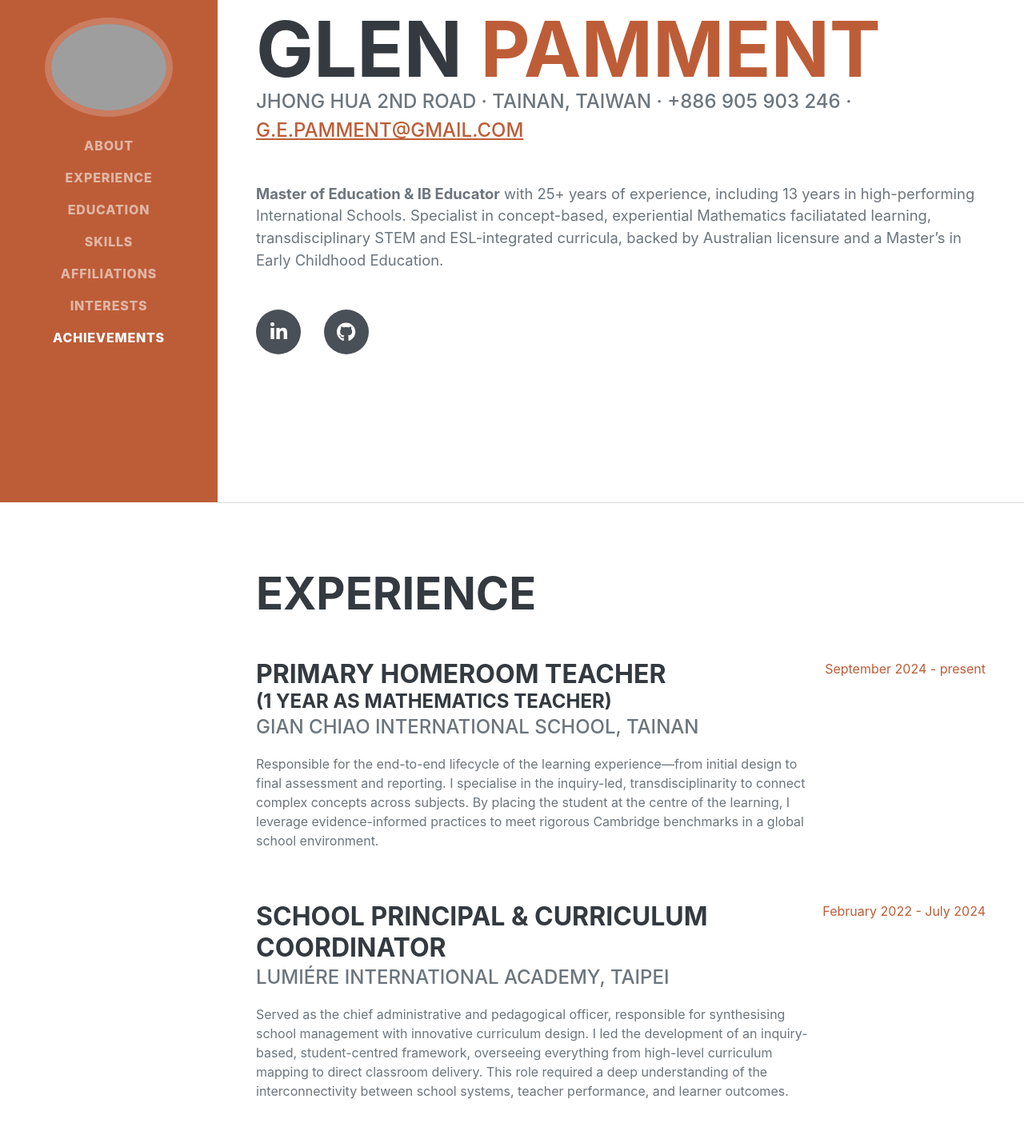
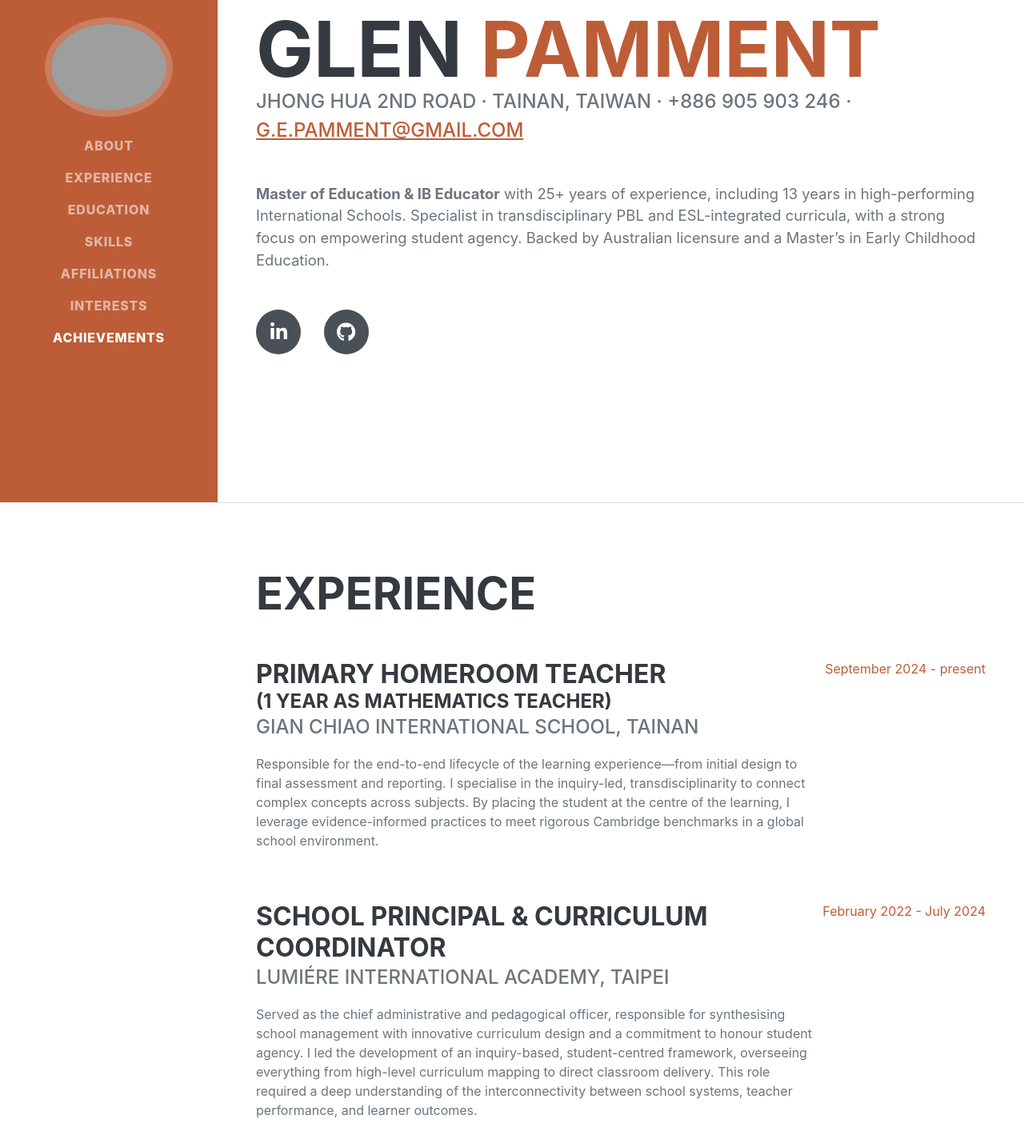
Before and after one commit to gurukomodo/CV_Maths_Coach, a website: page index.html in a window 1280 px wide. Shown: the part 172-1591 px from the top of the page at 80% size. Drawn offline with nearby package versions, Linux system fonts and the light colour scheme; grey boxes are pictures that could not be loaded; a web font is replaced by a local one.

Commit message:
Revise professional summary and responsibilities
Updated the description to emphasize student agency and curriculum design.

```diff
--- a/index.html
+++ b/index.html
@@ -44,7 +44,7 @@
                         Jhong Hua 2nd Road · Tainan, Taiwan · +886 905 903 246 ·
                         <a href="mailto:name@email.com">g.e.pamment@gmail.com</a>
                     </div>
-                    <p class="lead mb-5"><b>Master of Education & IB Educator</b> with 25+ years of experience, including 13 years in high-performing International Schools. Specialist in concept-based, experiential Mathematics faciliatated learning, transdisciplinary STEM and ESL-integrated curricula, backed by Australian licensure and a Master’s in Early Childhood Education.
+                    <p class="lead mb-5"><b>Master of Education & IB Educator</b> with 25+ years of experience, including 13 years in high-performing International Schools. Specialist in transdisciplinary PBL and ESL-integrated curricula, with a strong focus on empowering student agency. Backed by Australian licensure and a Master’s in Early Childhood Education.
 </p>
                     <div class="social-icons">
     <a class="social-icon" href="https://www.linkedin.com/in/gpamment/"><i class="fab fa-linkedin-in"></i></a>
@@ -74,7 +74,7 @@
         Lumiére International Academy, Taipei
     </a>
 </div>
-                            <p>Served as the chief administrative and pedagogical officer, responsible for synthesising school management with innovative curriculum design. I led the development of an inquiry-based, student-centred framework, overseeing everything from high-level curriculum mapping to direct classroom delivery. This role required a deep understanding of the interconnectivity between school systems, teacher performance, and learner outcomes.</p>
+                            <p>Served as the chief administrative and pedagogical officer, responsible for synthesising school management with innovative curriculum design and a commitment to honour student agency. I led the development of an inquiry-based, student-centred framework, overseeing everything from high-level curriculum mapping to direct classroom delivery. This role required a deep understanding of the interconnectivity between school systems, teacher performance, and learner outcomes.</p>
                         </div>
                         <div class="flex-shrink-0"><span class="text-primary">February 2022 - July 2024</span></div>
                     </div>
```
